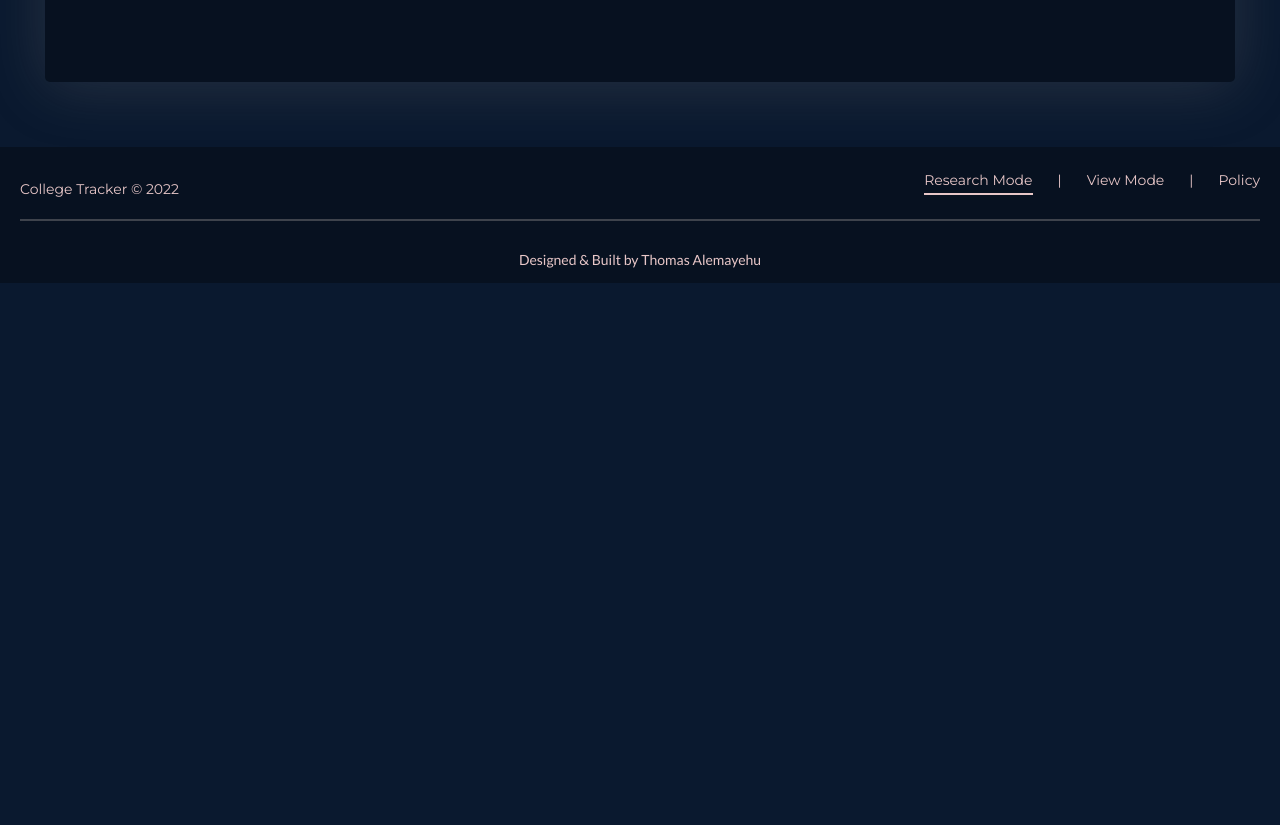
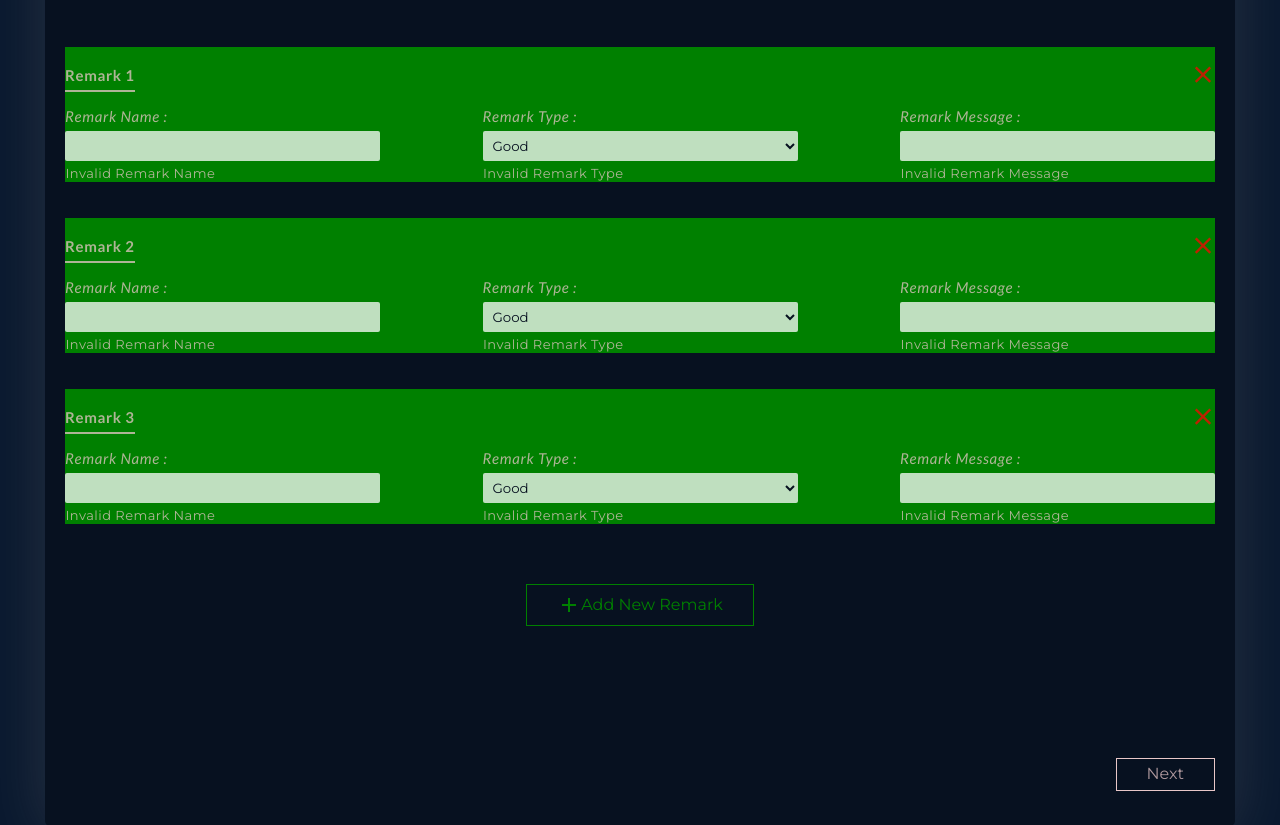
Before and after one commit to thomasale15963/College-Tracker, a React (Create React App) app in the folder client/: page / in a window 1280 px wide. Shown: the part 840-1665 px from the top of the page. Before the commit the page ends 1123 px from the top, so only its background shows below. Built offline with nearby package versions, Linux system fonts and the light colour scheme.

Commit message:
Partial Validation

```diff
--- /dev/null
+++ b/client/src/components/Res/form-parts/RemarkInput.js
@@ -0,0 +1,74 @@
+import React from "react";
+
+// Import Icons
+import ClearOutlinedIcon from "@mui/icons-material/ClearOutlined";
+import CheckOutlinedIcon from "@mui/icons-material/CheckOutlined";
+
+function RemarkInput({ count, removeFunction }) {
+  return (
+    <section className="remark__input__container">
+      <div className="container-row align-items-center justify-space-between">
+        <h3 className="margin-bottom-16">Remark {count}</h3>
+        <div
+          className="remark__remove__button__container"
+          onClick={removeFunction}
+        >
+          <ClearOutlinedIcon />
+        </div>
+      </div>
+
+      <div className="container-row align-items-center justify-space-between">
+        {/* Remark Name Start */}
+        <div className="container-col">
+          <label htmlFor="RemarkName" className="research__form__label">
+            Remark Name :
+          </label>
+          <input
+            type="text"
+            name="RemarkName"
+            id="RemarkName"
+            className="research__form__text__input__medium input__item"
+          />
+          <div id="RemarkNameMessage">Invalid Remark Name</div>
+        </div>
+        {/* Remark Name End */}
+
+        {/* Remark Type Start */}
+        <div className="container-col">
+          <label htmlFor="RemarkType" className="research__form__label">
+            Remark Type :
+          </label>
+          <select
+            name="RemarkType"
+            id="RemarkType"
+            className="research__form__text__input__medium input__item"
+            value="Good"
+          >
+            <option value="Good">Good</option>
+            <option value="Neutral">Neutral</option>
+            <option value="Bad">Bad</option>
+          </select>
+          <div id="RemarkTypeMessage">Invalid Remark Type</div>
+        </div>
+        {/* Remark Type End */}
+
+        {/* Remark Message Start */}
+        <div className="container-col">
+          <label htmlFor="RemarkMessage" className="research__form__label">
+            Remark Message :
+          </label>
+          <input
+            type="text"
+            name="RemarkMessage"
+            id="RemarkMessage"
+            className="research__form__text__input__medium input__item"
+          />
+          <div id="RemarkMessageMessage">Invalid Remark Message</div>
+        </div>
+        {/* Remark Type End */}
+      </div>
+    </section>
+  );
+}
+
+export default RemarkInput;
--- a/client/src/components/Res/form-parts/ResearchFormTwo.js
+++ b/client/src/components/Res/form-parts/ResearchFormTwo.js
@@ -6,16 +6,22 @@ import { useStateProviderValue } from "../../../utils/StateProvider";
 import AddOutlinedIcon from "@mui/icons-material/AddOutlined";
 
 // Import Form Event Handlers
-import { basicInfoRemoveErrors } from "../../../utils/formEventFunctions";
+import {
+  basicInfoRemoveErrors,
+  moreInfoComplete,
+} from "../../../utils/formEventFunctions";
 
 // Import Components
 import RequirementsInput from "./RequirementsInput";
+import RemarkInput from "./RemarkInput";
 
 function ResearchFormTwo() {
-  const [{ requirementsNumberCount }, dispatch] = useStateProviderValue();
+  const [{ requirementsNumberCount, remarkNumberCount }, dispatch] =
+    useStateProviderValue();
   const requirementsNumberCountArray = [
     ...Array(requirementsNumberCount).keys(),
   ];
+  const remarkNumberCountArray = [...Array(remarkNumberCount).keys()];
 
   function addRequirementInput() {
     dispatch({
@@ -23,12 +29,31 @@ function ResearchFormTwo() {
       requirementsNumberCount: requirementsNumberCount + 1,
     });
   }
+
+  function addRemarkInput() {
+    dispatch({
+      type: "INCREASE_REMARK_INPUT",
+      remarkNumberCount: remarkNumberCount + 1,
+    });
+  }
+
   function removeRequirementInput() {
     dispatch({
       type: "DECREASE_REQUIREMENT_INPUT",
       requirementsNumberCount:
         requirementsNumberCount > 0 ? requirementsNumberCount - 1 : 0,
     });
+  }
+
+  function removeRemarkInput() {
+    dispatch({
+      type: "DECREASE_REMARK_INPUT",
+      remarkNumberCount: remarkNumberCount > 0 ? remarkNumberCount - 1 : 0,
+    });
+  }
+
+  function handleNextButton() {
+    const result = moreInfoComplete();
   }
   return (
     <section className="research__form__two__container">
@@ -145,6 +170,7 @@ function ResearchFormTwo() {
           removeFunction={removeRequirementInput}
         />
       ))}
+
       {/* Add More Button */}
       <div
         className="container-row align-items-center research__form__two__requirement__add__button__container"
@@ -153,6 +179,32 @@ function ResearchFormTwo() {
         <AddOutlinedIcon />
         <div>Add New Requirement</div>
       </div>
+
+      {remarkNumberCountArray.map((item) => (
+        <RemarkInput
+          key={item}
+          count={item + 1}
+          removeFunction={removeRemarkInput}
+        />
+      ))}
+
+      {/* Add More Button */}
+      <div
+        className="container-row align-items-center research__form__two__requirement__add__button__container"
+        onClick={addRemarkInput}
+      >
+        <AddOutlinedIcon />
+        <div>Add New Remark</div>
+      </div>
+
+      <div className="container-col align-items-end">
+        <div
+          className="research__form__button__link"
+          onClick={handleNextButton}
+        >
+          Next
+        </div>
+      </div>
     </section>
   );
 }
--- a/client/src/styles/Res/Requirements.css
+++ b/client/src/styles/Res/Requirements.css
@@ -13,7 +13,10 @@
 #LoanStatusMessage,
 #RequirementNameMessage,
 #RequirementInfoMessage,
-#RequirementRemarkMessage {
+#RequirementRemarkMessage,
+#RemarkMessageMessage,
+#RemarkTypeMessage,
+#RemarkNameMessage {
   /* display: none; */
   font-size: 13px;
   margin-top: 5px;
@@ -604,7 +607,33 @@
   /* background-color: red; */
   padding-top: 32px;
 }
-.requirement__input__container h3 {
+
+/*
+  =======================================================================================================
+  =======================================================================================================
+  =======================================================================================================
+  REMARK INPUT
+  =======================================================================================================
+  =======================================================================================================
+  =======================================================================================================
+*/
+.remark__input__container {
+  background-color: green;
+  margin-top: 36px;
+}
+
+/*
+  =======================================================================================================
+  =======================================================================================================
+  =======================================================================================================
+  COMMON
+  =======================================================================================================
+  =======================================================================================================
+  =======================================================================================================
+*/
+
+.requirement__input__container h3,
+.remark__input__container h3 {
   margin-top: 20px;
   font-size: 15px;
   font-family: var(--fourth-font);
@@ -614,7 +643,8 @@
   padding-bottom: 5px;
 }
 
-.requirement__remove__button__container {
+.requirement__remove__button__container,
+.remark__remove__button__container {
   color: rgba(255, 0, 0, 0.75);
   transform: scale(1.15);
   -webkit-transform: scale(1.15);
--- a/client/src/utils/formEventFunctions.js
+++ b/client/src/utils/formEventFunctions.js
@@ -124,3 +124,22 @@ export function basicInfoRemoveErrors() {
     inputMessageElement.classList.remove("display", "error-text");
   });
 }
+
+export function moreInfoComplete() {
+  const costValue = document.getElementsByName("UniversityCost").value;
+  const costCurrency = document.getElementsByName("UniversityCurrency").value;
+  const acceptanceRate = document.getElementsByName(
+    "UniversityAcceptance"
+  ).value;
+
+  if (!costValue) {
+    // Error Border
+    // Error Message
+  } else if (!costCurrency) {
+    // Error Border
+    // Error Message
+  } else if (!acceptanceRate) {
+    // Error Border
+    // Error Message
+  }
+}
--- a/client/src/utils/reducer.js
+++ b/client/src/utils/reducer.js
@@ -5,6 +5,7 @@ export const initialState = {
   researchModeFormInputs: {},
 
   requirementsNumberCount: 2,
+  remarkNumberCount: 3,
 
   facultyInformationValue: 0,
 };
@@ -38,6 +39,18 @@ const reducer = (state, action) => {
         requirementsNumberCount: action.requirementsNumberCount,
       };
 
+    case "INCREASE_REMARK_INPUT":
+      return {
+        ...state,
+        remarkNumberCount: action.remarkNumberCount,
+      };
+
+    case "DECREASE_REMARK_INPUT":
+      return {
+        ...state,
+        remarkNumberCount: action.remarkNumberCount,
+      };
+
     case "INCREASE_FACULTY_INPUT":
       console.log(initialState.facultyInformationValue + 1);
       return {
```
